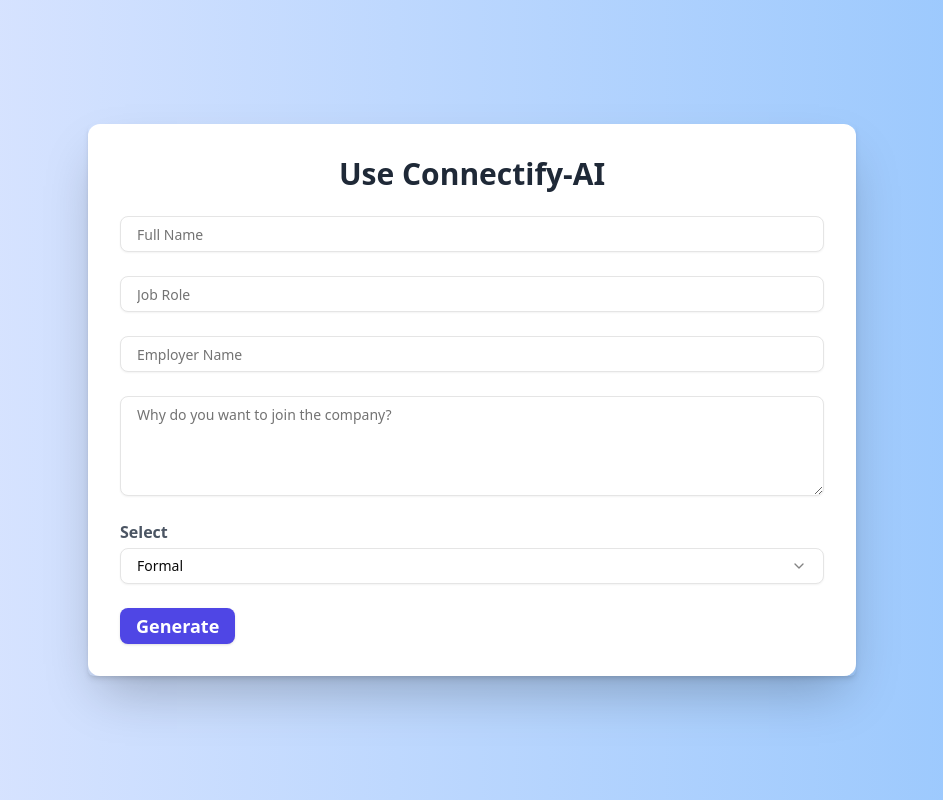
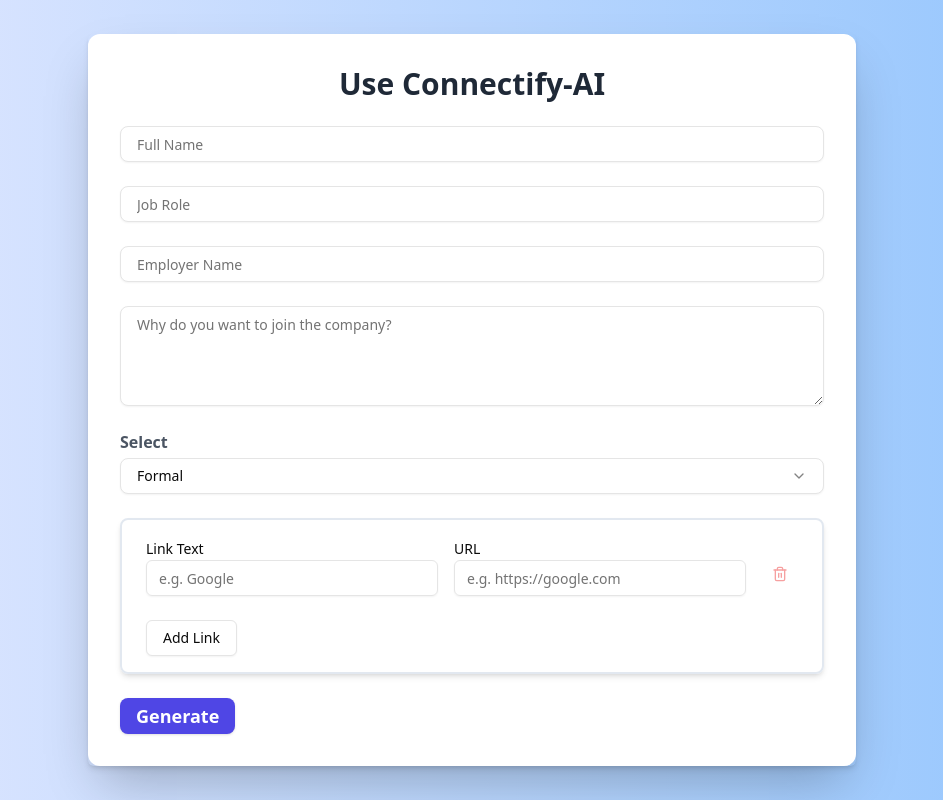
Before and after one commit to Ivan2001otp/Connectify-AI, a React (Vite) app in the folder frontend/: page / in a window 1280 px wide. Shown: the whole page, without its empty margins (168-1111 px from the left). Built offline with nearby package versions, Linux system fonts and the light colour scheme.

Commit message:
added extra widgets to add hyperlinks of projects, resume, live projects

```diff
--- a/frontend/package.json
+++ b/frontend/package.json
@@ -10,6 +10,7 @@
     "preview": "vite preview"
   },
   "dependencies": {
+    "@radix-ui/react-label": "^2.1.7",
     "@radix-ui/react-select": "^2.2.5",
     "@radix-ui/react-slot": "^1.2.3",
     "class-variance-authority": "^0.7.1",
--- /dev/null
+++ b/frontend/src/components/ui/label.tsx
@@ -0,0 +1,24 @@
+import * as React from "react"
+import * as LabelPrimitive from "@radix-ui/react-label"
+import { cva, type VariantProps } from "class-variance-authority"
+
+import { cn } from "@/lib/utils"
+
+const labelVariants = cva(
+  "text-sm font-medium leading-none peer-disabled:cursor-not-allowed peer-disabled:opacity-70"
+)
+
+const Label = React.forwardRef<
+  React.ElementRef<typeof LabelPrimitive.Root>,
+  React.ComponentPropsWithoutRef<typeof LabelPrimitive.Root> &
+    VariantProps<typeof labelVariants>
+>(({ className, ...props }, ref) => (
+  <LabelPrimitive.Root
+    ref={ref}
+    className={cn(labelVariants(), className)}
+    {...props}
+  />
+))
+Label.displayName = LabelPrimitive.Root.displayName
+
+export { Label }
--- a/frontend/src/pages/JoinRequestForm.tsx
+++ b/frontend/src/pages/JoinRequestForm.tsx
@@ -1,8 +1,10 @@
 import { Button } from '@/components/ui/button';
-import { Card } from '@/components/ui/card';
+import { Card, CardContent } from '@/components/ui/card';
 import { Input } from '@/components/ui/input';
+import { Label } from "@/components/ui/label"
 import { Select, SelectContent, SelectItem, SelectTrigger, SelectValue } from '@/components/ui/select';
 import { Textarea } from '@/components/ui/textarea';
+import { Trash2 } from 'lucide-react';
 import React, { useState } from 'react'
 
 const JoinRequestForm = () => {
@@ -18,6 +20,28 @@
             follow_up:"",
         }
     );
+
+    const [links, setLinks] = useState([{label:"", url :""}]);
+
+    const addLink = () => {
+        if (links.length < 10) {
+            setLinks([...links, {label:"", url :""}]);
+        }
+    };
+
+   const deleteLink = (index: number) => {
+    if (links.length > 1) {
+      const updated = [...links];
+      updated.splice(index, 1);
+      setLinks(updated);
+    }
+  };
+
+    const handleInputChange = (index:number, field:"label"|"url", url:string)=> {
+        const updated = [...links];
+        updated[index][field] = url;
+        setLinks(updated);
+    };
 
     const handleChange = (field:string, value:string ) => {
         setFormData(prev => ({...prev, [field]:value}));
@@ -126,6 +150,67 @@
                 }
 
 
+
+                {/* all the hyperlink text  */}
+                <CardContent className='space-y-6 shadow-md rounded-lg border-2 py-4 border-slate-200'>
+                    {links.map((link, index) => (
+              <div
+                key={index}
+                className="grid grid-cols-1 sm:grid-cols-[1fr_1fr_auto] gap-4 items-end"
+              >
+                <div>
+                  <Label htmlFor={`label-${index}`}>Link Text</Label>
+                  <Input
+                    id={`label-${index}`}
+                    value={link.label}
+                    placeholder="e.g. Google"
+                    onChange={(e) =>
+                      handleInputChange(index, "label", e.target.value)
+                    }
+                  />
+                </div>
+
+                <div>
+                  <Label htmlFor={`url-${index}`}>URL</Label>
+                  <Input
+                    id={`url-${index}`}
+                    value={link.url}
+                    placeholder="e.g. https://google.com"
+                    onChange={(e) =>
+                      handleInputChange(index, "url", e.target.value)
+                    }
+                  />
+                </div>
+
+                <div className='flex justify-center items-end h-full pb-1'>
+                    <Button
+                    variant="ghost"
+                    size="icon"
+                    disabled={links.length===1}
+                    onClick={()=>deleteLink(index)}
+                    >
+                        <Trash2 className='w-5 h-5 text-red-500'/>
+                    </Button>
+                </div>
+              </div>
+            ))}
+
+
+                    <div className='flex justify-start'>
+                        <Button
+                            variant="outline"
+                            onClick={addLink}
+                            disabled={links.length >= 10}
+                            className='sm:w-auto w-1/4 hover:bg-gray-700 hover:text-gray-200 hover:rounded-xl duration-300'
+                        >{links.length < 10 ? "Add Link" : "Limit Reached"} </Button>
+                    </div>
+                </CardContent>
+
+
+
+
+
+
                 <Button
                     onClick={handleSubmit}
                     className=" bg-indigo-600
```
Also changed, not shown: 1 other file (tests, documents, lock files or other folders).
